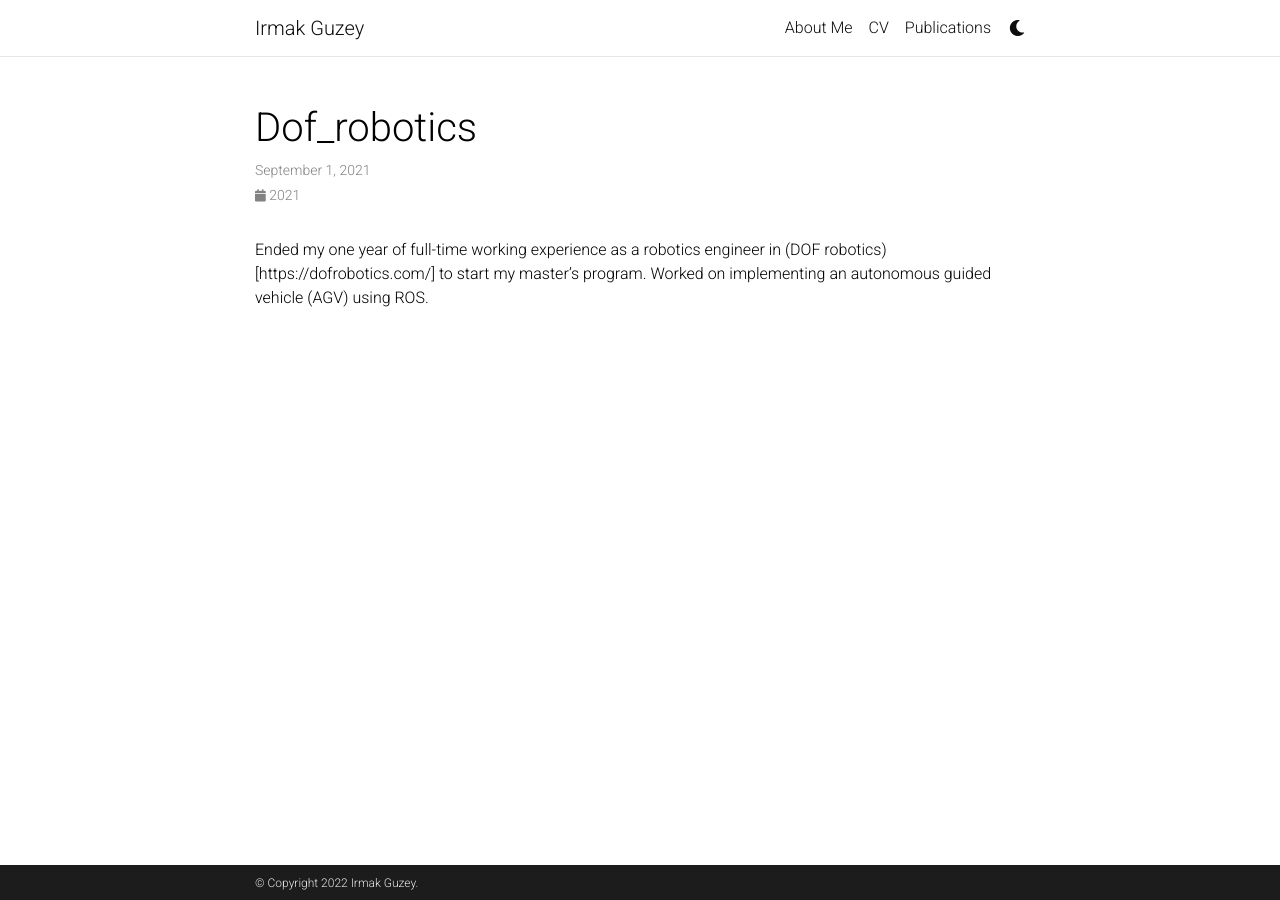
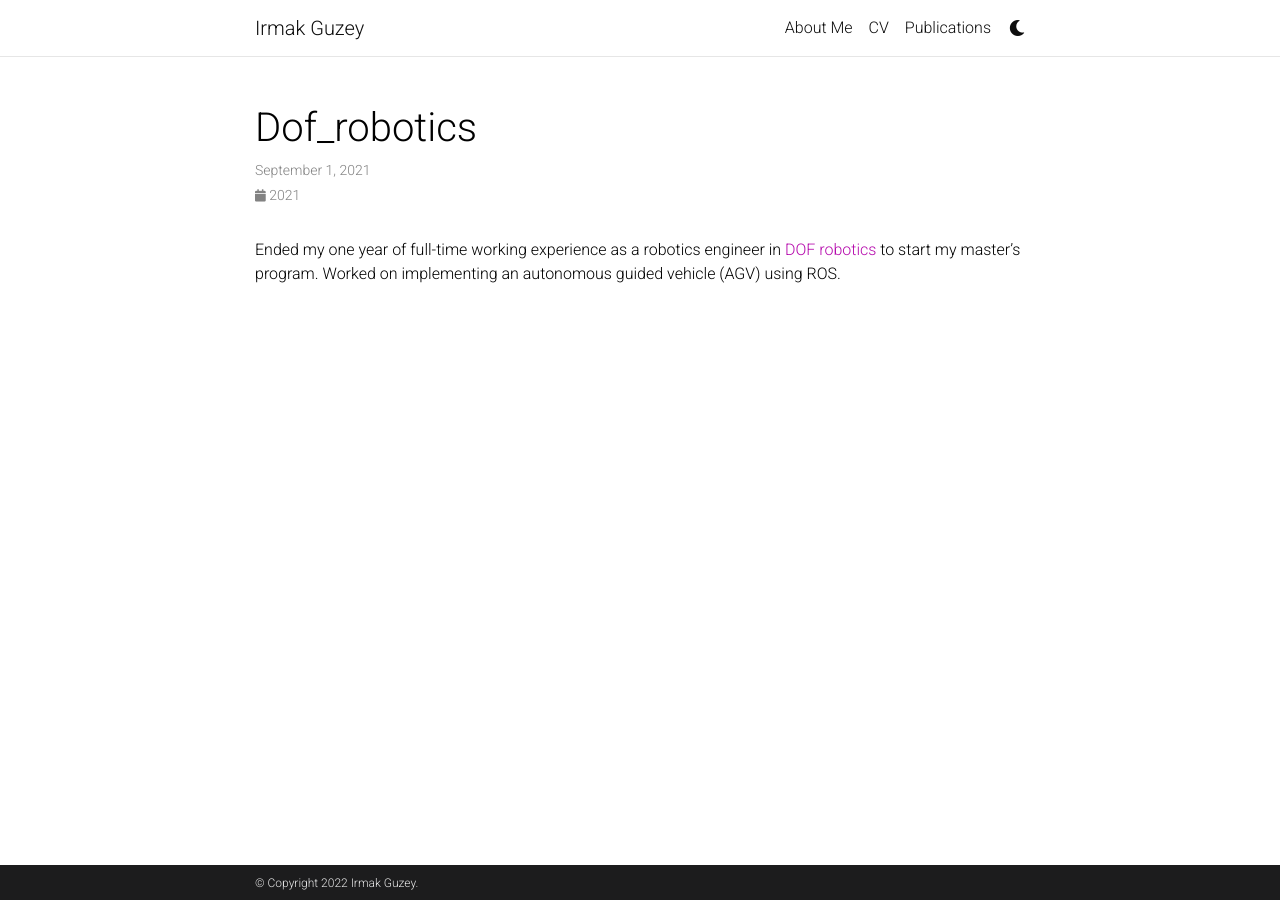
Before and after one commit to irmakguzey/irmakguzey.github.io, a Jekyll site: the page built from _news/dof_robotics.md, in a window 1280 px wide. Built offline with Jekyll 4.4.1, drawn with Linux system fonts in a browser that asks for light colours; comment, search, counter and statistics services are not loaded; a style sheet for code colours, icons or effects is not loaded.

Commit message:
dof robotics links fixed in news

```diff
--- a/_news/dof_robotics.md
+++ b/_news/dof_robotics.md
@@ -4,4 +4,4 @@ date: 2021-09-01
 inline: true
 ---
 
-Ended my one year of full-time working experience as a robotics engineer in (DOF robotics)[https://dofrobotics.com/] to start my master's program. Worked on implementing an autonomous guided vehicle (AGV) using ROS.
+Ended my one year of full-time working experience as a robotics engineer in [DOF robotics](https://dofrobotics.com/) to start my master's program. Worked on implementing an autonomous guided vehicle (AGV) using ROS.
```
